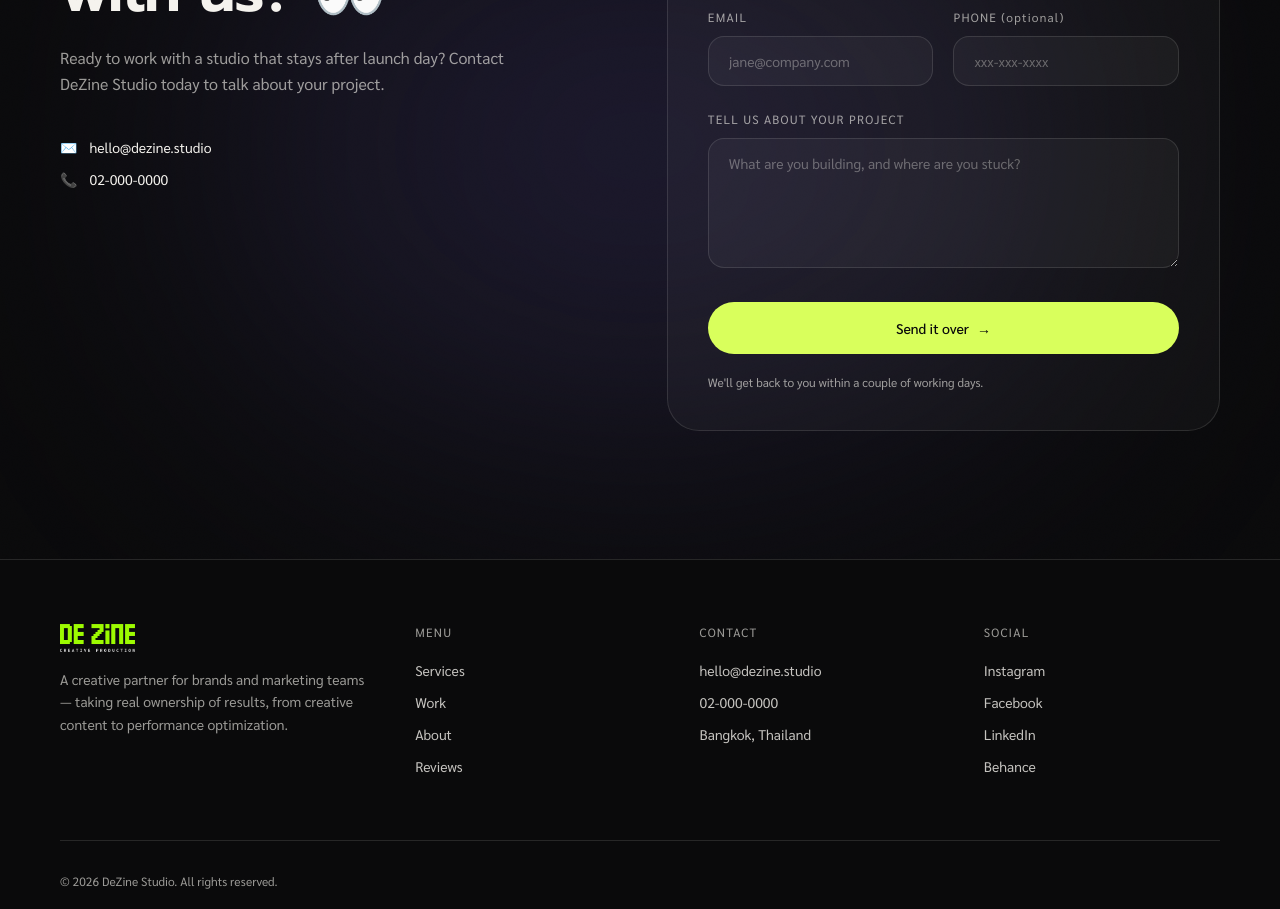
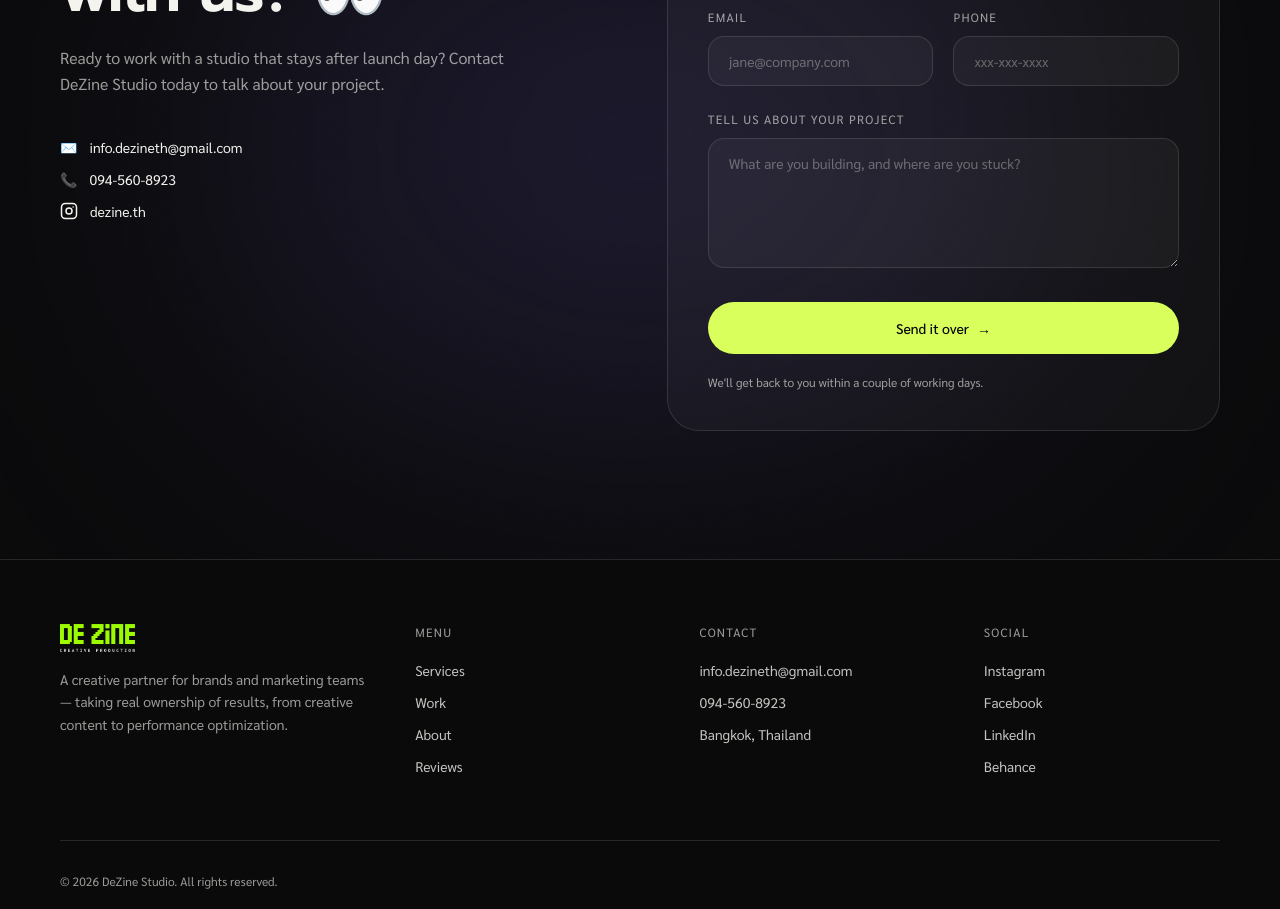
Before and after one commit to traic464/l2026-dezine-web-page, a Next.js app: page / in a window 1280 px wide. Shown: the part 4280-5189 px from the top of the page. Built offline with nearby package versions, Linux system fonts and the light colour scheme.

Commit message:
fix: fix contract

```diff
--- a/components/Contact.tsx
+++ b/components/Contact.tsx
@@ -4,7 +4,7 @@ import { useState } from "react";
 import { AnimatePresence, motion } from "framer-motion";
 import Reveal from "./Reveal";
 
-const STUDIO_EMAIL = "hello@dezine.studio";
+const STUDIO_EMAIL = "info.dezineth@gmail.com";
 
 type Fields = {
   name: string;
@@ -25,6 +25,12 @@ function validate(values: Fields): Errors {
   } else if (!/^[^\s@]+@[^\s@]+\.[^\s@]+$/.test(values.email.trim())) {
     errors.email = "That email doesn't look quite right";
   }
+  let phone = values.phone.trim()
+  if (!phone) {
+  errors.phone = "Please tell us your phone";
+} else if (!/^0\d{2}-?\d{3}-?\d{4}$/.test(phone)) {
+  errors.phone = "Please enter a valid 10-digit phone number";
+}
   if (!values.project.trim()) errors.project = "A sentence or two is plenty";
   return errors;
 }
@@ -49,12 +55,12 @@ export default function Contact() {
   const [status, setStatus] = useState<Status>("idle");
   const [sentName, setSentName] = useState("");
 
-  const update = (key: keyof Fields) => (
-    e: React.ChangeEvent<HTMLInputElement | HTMLTextAreaElement>
-  ) => {
-    setValues((v) => ({ ...v, [key]: e.target.value }));
-    setErrors((prev) => ({ ...prev, [key]: undefined }));
-  };
+  const update =
+    (key: keyof Fields) =>
+    (e: React.ChangeEvent<HTMLInputElement | HTMLTextAreaElement>) => {
+      setValues((v) => ({ ...v, [key]: e.target.value }));
+      setErrors((prev) => ({ ...prev, [key]: undefined }));
+    };
 
   const onSubmit = async (e: React.FormEvent<HTMLFormElement>) => {
     e.preventDefault();
@@ -114,10 +120,39 @@ export default function Contact() {
               <span aria-hidden>✉️</span> {STUDIO_EMAIL}
             </a>
             <a
-              href="tel:+66000000000"
+              href="tel:+66945608923"
               className="inline-flex w-fit items-center gap-3 text-paper transition-colors hover:text-accent"
             >
-              <span aria-hidden>📞</span> 02-000-0000
+              <span aria-hidden>📞</span> 094-560-8923
+            </a>
+            <a
+              href="https://www.instagram.com/dezine.th?stkn=MWQ0NWl3enczc3BoNw%3D%3D&utm_source=qr"
+              target="_blank"
+              rel="noopener noreferrer"
+              className="inline-flex w-fit items-center gap-3 text-paper transition-colors hover:text-accent"
+            >
+              <svg
+                width="18"
+                height="18"
+                viewBox="0 0 24 24"
+                fill="none"
+                stroke="currentColor"
+                strokeWidth="2"
+                strokeLinecap="round"
+                strokeLinejoin="round"
+                aria-hidden="true"
+              >
+                <rect x="2" y="2" width="20" height="20" rx="5" />
+                <circle cx="12" cy="12" r="4" />
+                <circle
+                  cx="17.5"
+                  cy="6.5"
+                  r="1"
+                  fill="currentColor"
+                  stroke="none"
+                />
+              </svg>
+              <span>dezine.th</span>
             </a>
           </div>
         </Reveal>
@@ -213,9 +248,9 @@ export default function Contact() {
                     transition={{ duration: 0.45, delay: 0.58 }}
                     className="mt-4 max-w-sm font-body text-base leading-relaxed text-muted"
                   >
-                    Thanks{sentName ? `, ${sentName}` : ""} — we&apos;ve got your
-                    details and we&apos;ll be in touch within a couple of working
-                    days.
+                    Thanks{sentName ? `, ${sentName}` : ""} — we&apos;ve got
+                    your details and we&apos;ll be in touch within a couple of
+                    working days.
                   </motion.p>
 
                   <motion.button
@@ -302,7 +337,7 @@ export default function Contact() {
                         htmlFor="phone"
                         className="font-body text-xs uppercase tracking-widest text-muted"
                       >
-                        Phone <span className="normal-case">(optional)</span>
+                        Phone
                       </label>
                       <input
                         id="phone"
@@ -312,8 +347,15 @@ export default function Contact() {
                         placeholder="xxx-xxx-xxxx"
                         value={values.phone}
                         onChange={update("phone")}
-                        className={`mt-2 ${fieldBase}`}
+                        className={`mt-2 ${fieldBase} ${
+                          errors.phone ? "border-red-400/70" : ""
+                        }`}
                       />
+                      {errors.phone && (
+                        <p className="mt-2 font-body text-xs text-red-400">
+                          {errors.phone}
+                        </p>
+                      )}
                     </div>
                   </div>
 
--- a/components/Footer.tsx
+++ b/components/Footer.tsx
@@ -45,8 +45,8 @@ export default function Footer() {
               Contact
             </h4>
             <ul className="mt-5 flex flex-col gap-3 font-body text-sm text-paper/80">
-              <li>hello@dezine.studio</li>
-              <li>02-000-0000</li>
+              <li>info.dezineth@gmail.com</li>
+              <li>094-560-8923</li>
               <li>Bangkok, Thailand</li>
             </ul>
           </div>
```
Also changed, not shown: package.json (+5 -5 lines).
